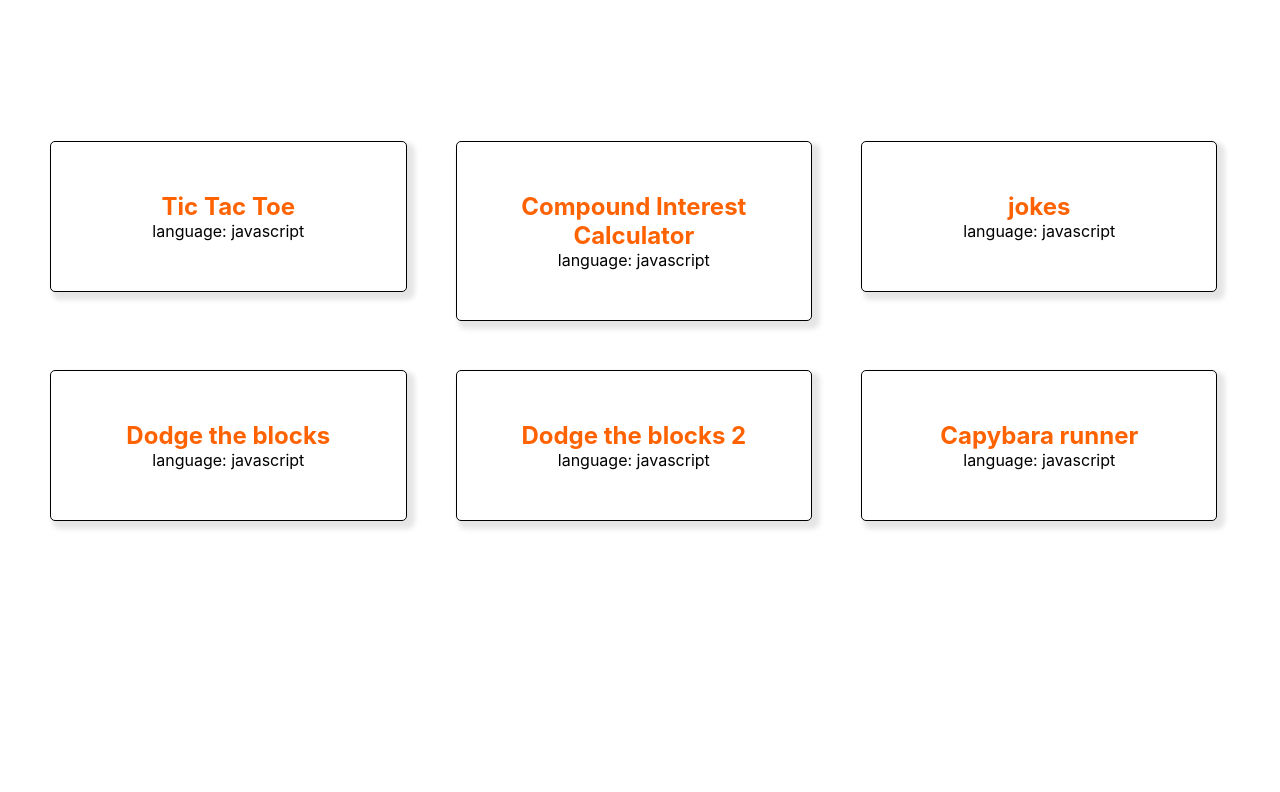
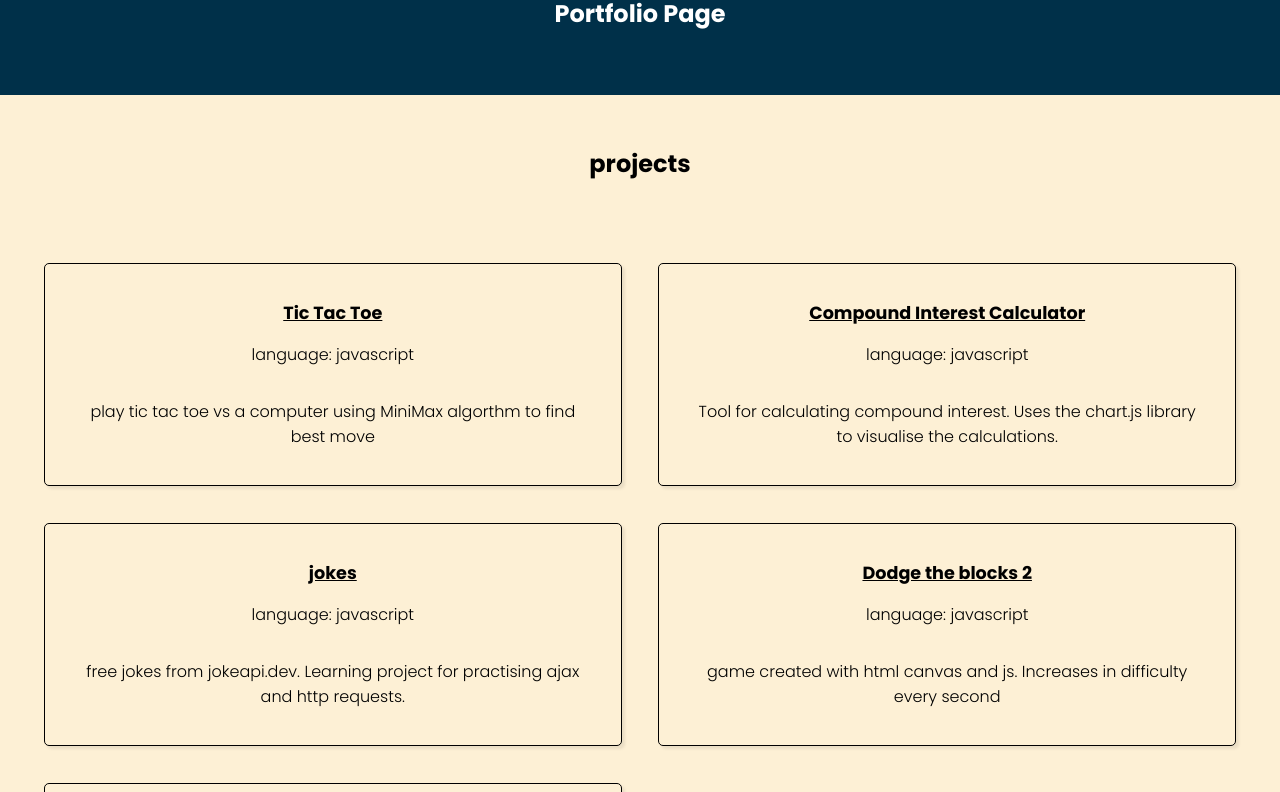
Before and after one commit to pandajakob/jakob-portfolio-webpage, a plain HTML site: page index.html in a window 1280 px wide. Shown: the part 159-951 px from the top of the page. Before the commit the page ends 800 px from the top, so only its background shows below. Drawn offline with Linux system fonts and the light colour scheme.

Commit message:
new page

```diff
--- a/index.html
+++ b/index.html
@@ -1,65 +1,82 @@
 <!DOCTYPE html>
-
-<html>
+<html lang="en">
 <head>
-    <title> Jakob Michaelsen</title>
-    <link rel="stylesheet" href="styles.css">
+    <meta charset="UTF-8">
+    <meta name="viewport" content="width=device-width, initial-scale=1.0">
+    <title>Jakob Michaelsen</title>
+    <link href="styles.css" rel="stylesheet">
+    <link rel="preconnect" href="https://fonts.googleapis.com">
+    <link rel="preconnect" href="https://fonts.gstatic.com" crossorigin>
+    <link href="https://fonts.googleapis.com/css2?family=Comic+Neue:ital,wght@0,300;0,400;0,700;1,300;1,400;1,700&family=Poppins:ital,wght@0,100;0,200;0,300;0,400;0,500;0,600;0,700;0,800;0,900;1,100;1,200;1,300;1,400;1,500;1,600;1,700;1,800;1,900&display=swap" rel="stylesheet">
 </head>
 <body>
-    <header>
-
-    </header>
     <main>
-
-        <div class="top-section">
-            <div class="description">
-            <h1> Jakob Michaelsen || projects</h1>
-
-            </div>
+    <div id="title-section">
+        <h1> Jakob Michaelsen</h1>
+        <h2> Portfolio Page</h2>
     </div>
 
-        <div class="projectSection">
+    <h2 class="h2-title"> projects</h2>
+    <div class="project-section">
         <a href="projects/tictactoe/">
         <div class="project">
-                    <h2> Tic Tac Toe</h2>
+            <h3> Tic Tac Toe</h3>
             <p> language: javascript</p>
+            <p class="description"> play tic tac toe vs a computer using MiniMax algorthm to find best move</p>
+
         </div>
         </a>
 
         <a href="projects/compoundInterestCalculator/">
             <div class="project">
-                        <h2> Compound Interest Calculator</h2>
+                <h3> Compound Interest Calculator</h3>
                 <p> language: javascript</p>
+                <p class="description"> Tool for calculating compound interest. Uses the chart.js library to visualise the calculations. </p>
+
             </div>
         </a>
 
         <a href="projects/jokesAPI/">
             <div class="project">
-                        <h2> jokes </h2>
+                <h3> jokes </h3>
                 <p> language: javascript</p>
+                <p class="description"> free jokes from jokeapi.dev. Learning project for practising ajax and http requests.</p>
 
             </div>
         </a>
 
-                <a href="projects/ddb/">
+
+        <a href="projects/ddb2/">
             <div class="project">
-                        <h2> Dodge the blocks </h2>
+                <h3> Dodge the blocks 2</h3>
                 <p> language: javascript</p>
+                <p class="description"> game created with html canvas and js. Increases in difficulty every second</p>
+
             </div>
         </a>
-                <a href="projects/ddb2/">
+
+        <a href="projects/capybaraRunner/">
             <div class="project">
-                        <h2> Dodge the blocks 2</h2>
+                <h3> Capybara runner</h3>
                 <p> language: javascript</p>
+                <p class="description"> Visualy cool infinity run game including cute Cabybara.</p>
+
             </div>
         </a>
-                <a href="projects/capybaraRunner/">
-                    <div class="project">
-                        <h2> Capybara runner</h2>
-                        <p> language: javascript</p>
+
 </div>
+
+    <h2 class="h2-title-light"> Contact </h2>
+
+<div id="contact-section">
+
+    <a class="contact-item" href="https://github.com/pandajakob">
+        Github.com/pandajakob
     </a>
+
+    <a class="contact-item" href="mailto: jakobm.dev@gmail.com"> 📩 jakobm.dev@gmail.com</a>
 </div>
+
 
     </main>
 </body>
--- a/projects/capybaraRunner/scripts.js
+++ b/projects/capybaraRunner/scripts.js
@@ -9,7 +9,6 @@ let running = true;
 let score = 0;
 function keyPressed(evt) {
         const keyCode = evt.keyCode;
-        console.log(keyCode)
         if (keyCode == 38 || keyCode == 32 && !inJump) {
                 inJump = true;
                 runner.classList = "animation"
@@ -63,9 +62,6 @@ setInterval(() => {
 
         const runnerTop = parseInt(getComputedStyle(runner).top);
         const runnerLeft = parseInt(getComputedStyle(runner).left);
-        console.log("obj le", objectLeft);
-        console.log("rnnerlef", runnerLeft);
-
 
         if ((objectTop < runnerTop + margin && objectTop > runnerTop-margin) && (objectLeft < runnerLeft-60 && objectLeft > runnerLeft-400) && running) {
                 running = false;
--- a/projects/compoundInterestCalculator/charts.js
+++ b/projects/compoundInterestCalculator/charts.js
@@ -80,7 +80,6 @@ let pieChart = new Chart(pieCanvasElement, pieChartCfg)
 
 
 const setBarChartData = (data) => {
-    console.log("sbtsdf: " + data)
     chart.data.labels = data.map(dp => dp.dataYear);
     chart.data.datasets[0].data = data.map(dp => parseFloat(dp.dataValue));
     chart.data.datasets[1].data = data.map(dp => parseFloat(dp.dataInterest));
--- a/projects/ddb2/scripts.js
+++ b/projects/ddb2/scripts.js
@@ -48,7 +48,6 @@ function gameStart() {
             if (running) {
                 drawEnemies();
                 speed += 0.1/enemies.length;
-                console.log("speed", speed)
             }
         }, 7000)
 
--- a/projects/jokesAPI/script.js
+++ b/projects/jokesAPI/script.js
@@ -10,7 +10,7 @@ async function fetchJoke() {
     if (!jokeRunning) {
     let i = 0;
     jokeRunning = true;
-    console.log(i, 'iii')
+
     const response = await fetch(jokeURL);
         if (response.ok) {
             const jsonResponse = await response.json();
@@ -45,7 +45,7 @@ async function fetchYodaAnswer(joke) {
     const response = await fetch(urlToFetch);
     if (response.ok) {
         const jsonResponse = await response.json();
-        console.log(jsonResponse, 'js')
+
     }
 
 }
--- a/styles.css
+++ b/styles.css
@@ -1,82 +1,154 @@
+:root {
+    --bg1: #003049;
+    --bg2: #fdf0d5;
+}
+
 html {
-    font-family: -apple-system, BlinkMacSystemFont, 'Segoe UI', Roboto, Oxygen, Ubuntu, Cantarell, 'Open Sans', 'Helvetica Neue', sans-serif;
-
-}
-* {
-    margin: 0;
-    transition: all 0.4s;
-}
-p {
- color: black;
+    font-size: 16px;
+    font-family: "Poppins", sans-serif;
+    font-weight: 350;
+    background-color: var(--bg1);
+    color: black;
 }
 
 body {
+    display: flex;
+    justify-content: center;
+    text-align: center;
+    margin: 0;
+    padding: 0;
+}
+main {
+    width: 100%;
+}
+#title-section {
+    padding: 5% 0;
+    text-align: center;
+    color: white;
+}
+#title-section h2 {
+    color: white;
+    background-color: var(--bg1);
+    margin: 0;
 
 }
 
-.top-section {
-    display: inline-flex;
+#contact-section {
+    display: flex;
+    justify-content: center;
+    justify-items: center;
     align-items: center;
-    justify-content: space-around;
-    height: 250px;
-    width: 100%;
-    font-style: italic;
+    background-color: var(--bg1);
+    flex-wrap: wrap;
+    padding: 3% 0;
+}
+
+.h2-title {
+    background-color: var(--bg2);
+    margin: 0;
+    padding-top: 4%;
+}
+.h2-title-light {
+    color: white;
+    margin: 0;
+    padding-top: 4%;
+}
+
+.project-section {
+    display: grid;
+    grid-template-columns: 1fr 1fr 1fr;
+    padding: 5% 2%;
+    text-decoration: none;
+    justify-content: center;
+    background-color: var(--bg2);
 
 }
-.menu a:hover {
+.project-section h3 {
+}
+.project-section a {
+    text-decoration: none;
+    color: black;
+}
+
+.project {
+    display: flex;
+    flex-wrap: wrap;
+    justify-content: center;
+    align-items: center;
+    margin: 3%;
+    border: .8px solid black;
+    border-radius: 5px ;
+    padding: 20px;
+    transition: all 0.2s;
+    min-height: 100px;
+
+    background-color: var(--bg2);
+    box-shadow: 3px 3px 3px rgba(0, 0, 0, 0.08);
+
+}
+.project h3 {
+    width: 100%;
+    font-weight: bolder;
+    margin: 1rem 0 0 0;
+    text-decoration: underline;
+    font-size: 1.1rem;
+
+
+}
+
+.project p {
+    width: 100%;
+    margin: 1rem;
+
+}
+.project:hover {
+    scale: 1.03;
+}
+
+.project:active {
+    scale: 0.95;
+    box-shadow: none;
+}
+
+.contact-item {
+    padding: 20px;
+    background-color: var(--bg2);
+    border-radius: 5px;
+    transition: all 0.2s;
+    margin: 1% 2%;
+    color: black;
+    box-shadow: 3px 3px 3px rgba(0, 0, 0, 0.08);
+
+}
+.contact-item:hover {
+    transform: scale(1.05);
+
+}
+.contact-item:active {
+    transform: scale(0.95);
+}
+.contact-item a {
+    font-weight: 600;
+    font-size: 1rem;
+    color: black;
+
+}
+.contact-item a:hover {
     text-decoration: none;
 }
 
-.projectSection {
-    margin: 2%;
-    display: flex;
-    justify-content: flex-start;
-    flex-wrap: wrap;
 
-}
-.projectSection a {
-    text-decoration: none;
-    width: 29%;
-    margin: 2%;
-    border-radius: 5px;
-    height: auto;
+@media only screen and (max-width: 800px) {
+    .project-section {
+        grid-template-columns: 1fr ;
 
-}
-.project h2 {
-    color: rgb(255, 98, 0);
-
-}
-
-.project {
-
-    border: 0.1px solid black;
-    padding: 14% 10%;
-    box-shadow: 5px 5px 5px 3px rgba(0, 0, 0, 0.10);
-    transition: all 0.4s;
-    border-radius: 5px;
-    background-color: rgb(255, 255, 255);
-    text-align: center;
-    align-content: center;
-
-}
-
-@media screen and (max-width: 1000px) {
-    .projectSection {
-        justify-content: center;
     }
-    .projectSection a {
-        width: 100%;
-        height: auto;
+    html {
+        font-size: 12px;
     }
 }
-
-
-.project:hover {
-    background-color: whitesmoke;
-    box-shadow: none;
-
+@media only screen and (max-width: 1300px) and (min-width: 800px) {
+    .project-section {
+        grid-template-columns: 1fr 1fr;
+    }
 }
-
-.project:active {
-    box-shadow: none;
-}
```
Also changed, not shown: projects/compoundInterestCalculator/scripts.js (+1 -8 lines), projects/tictactoe/script.js (+2 -10 lines), resources/img/code.png (deleted), resources/img/computer-2.png (deleted), resources/img/computer-old.png (deleted), resources/img/github-logo.png (deleted), resources/img/man1 white.png (deleted), resources/img/man1.png (deleted), resources/img/next.png (deleted), resources/img/round-arrow.png (deleted), resources/img/tictactoe.png (deleted), 3 other files. Lines whose indentation alone changed are shown as unchanged.
